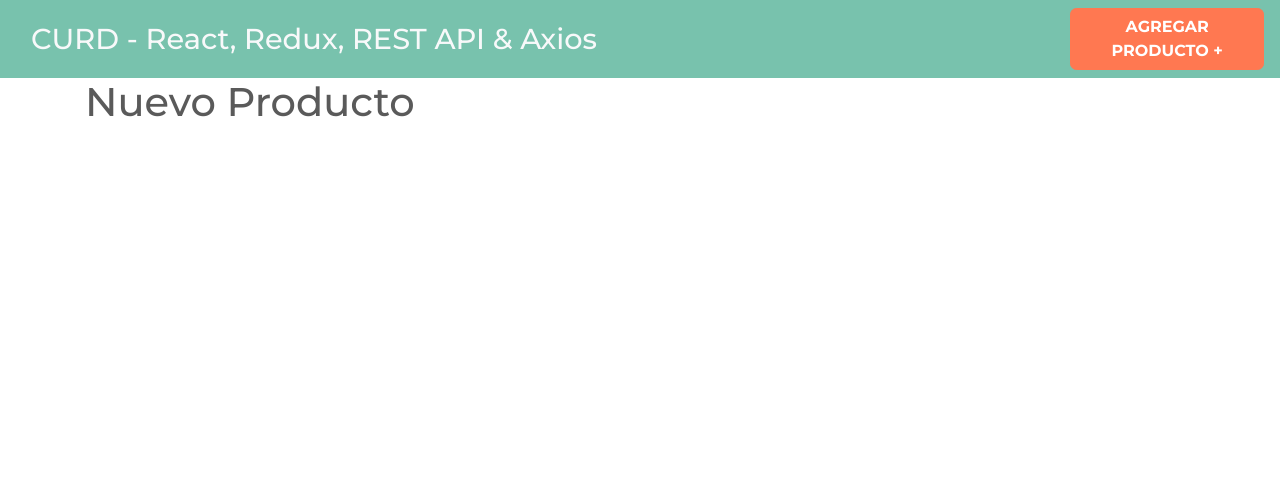
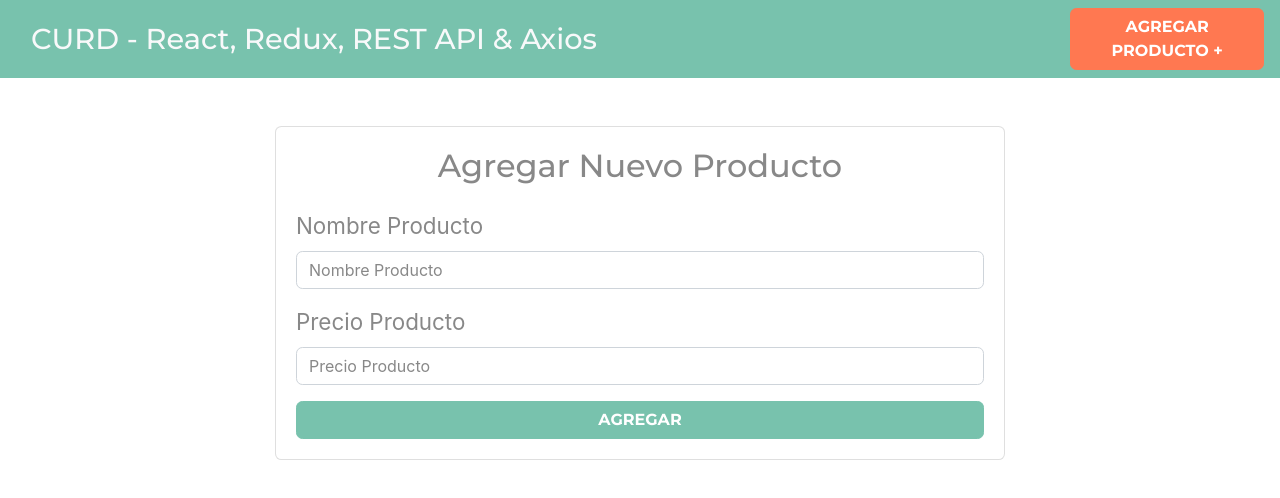
Before and after one commit to SkinnyA/CRUDRedux, a React (Create React App) app: page /productos/nuevo in a window 1280 px wide. Shown: the top 498 px of the page. Built offline with nearby package versions, Linux system fonts and the light colour scheme.

Commit message:
Adding form for new productos

```diff
--- a/src/App.js
+++ b/src/App.js
@@ -12,7 +12,7 @@
     <Router>
       <Header />
 
-      <div className="container">
+      <div className="container mt-5">
         <Switch>
           <Route exact path="/" component={Productos} />
           <Route exact path="/productos/nuevo" component={NuevoProducto} />
--- a/src/components/NuevoProducto.js
+++ b/src/components/NuevoProducto.js
@@ -2,7 +2,43 @@
 
 const NuevoProducto = () => {
     return (
-        <h1>Nuevo Producto</h1>
+        <div className="row justify-content-center">
+            <div className="col-md-8">
+                <div className="card">
+                    <div className="card-body">
+                        <h2 className="text-center mb-4 font-weigth-bold">
+                            Agregar Nuevo Producto
+                        </h2>
+
+                        <form>
+                            <div className="form-group">
+                                <label>Nombre Producto</label>
+                                <input
+                                    type="text"
+                                    className="form-control"
+                                    placeholder="Nombre Producto"
+                                    name="nombre"
+                                />
+                            </div>
+                            <div className="form-group">
+                                <label>Precio Producto</label>
+                                <input
+                                    type="number"
+                                    className="form-control"
+                                    placeholder="Precio Producto"
+                                    name="precio"
+                                />
+                            </div>
+
+                            <button
+                                type="submit"
+                                className="btn btn-primary font-weight-bold text-uppercase d-block w-100"
+                            >Agregar</button>
+                        </form>
+                    </div>
+                </div>
+            </div>
+        </div>
     );
 }
 
```
